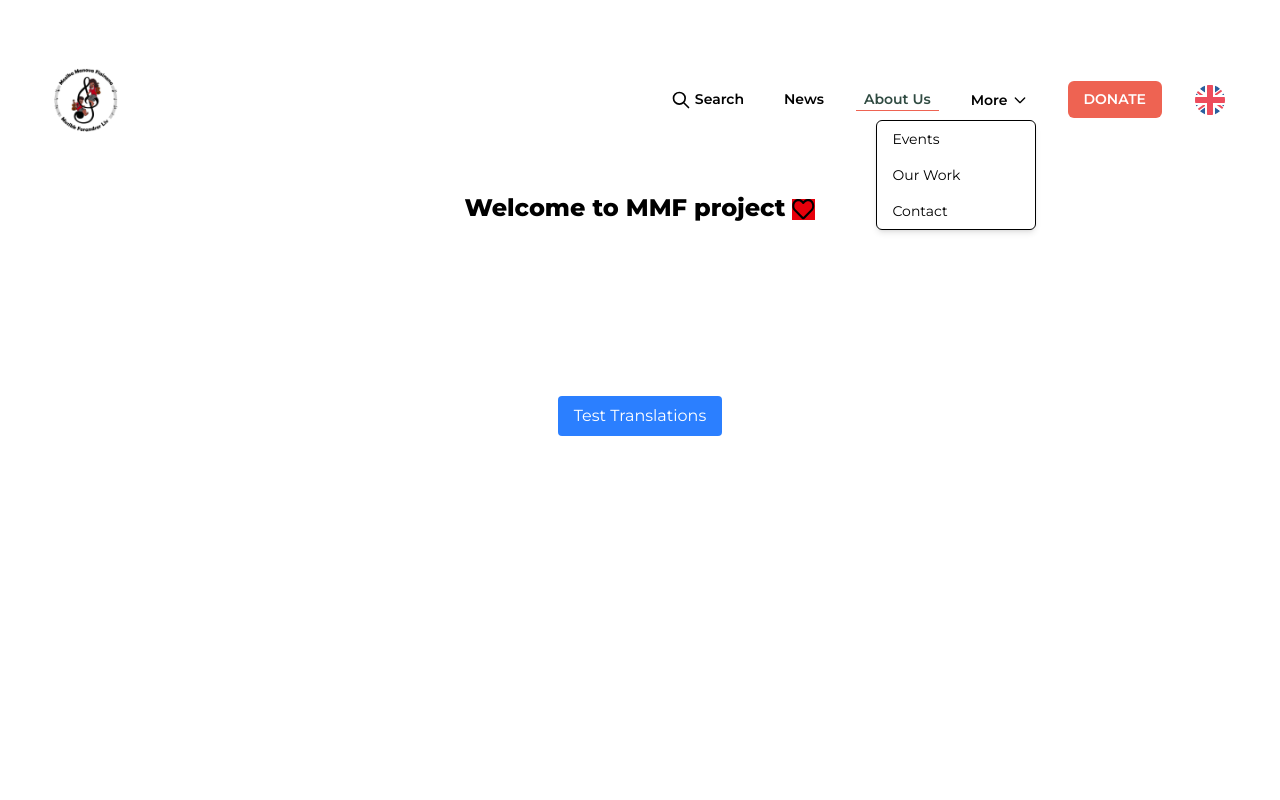
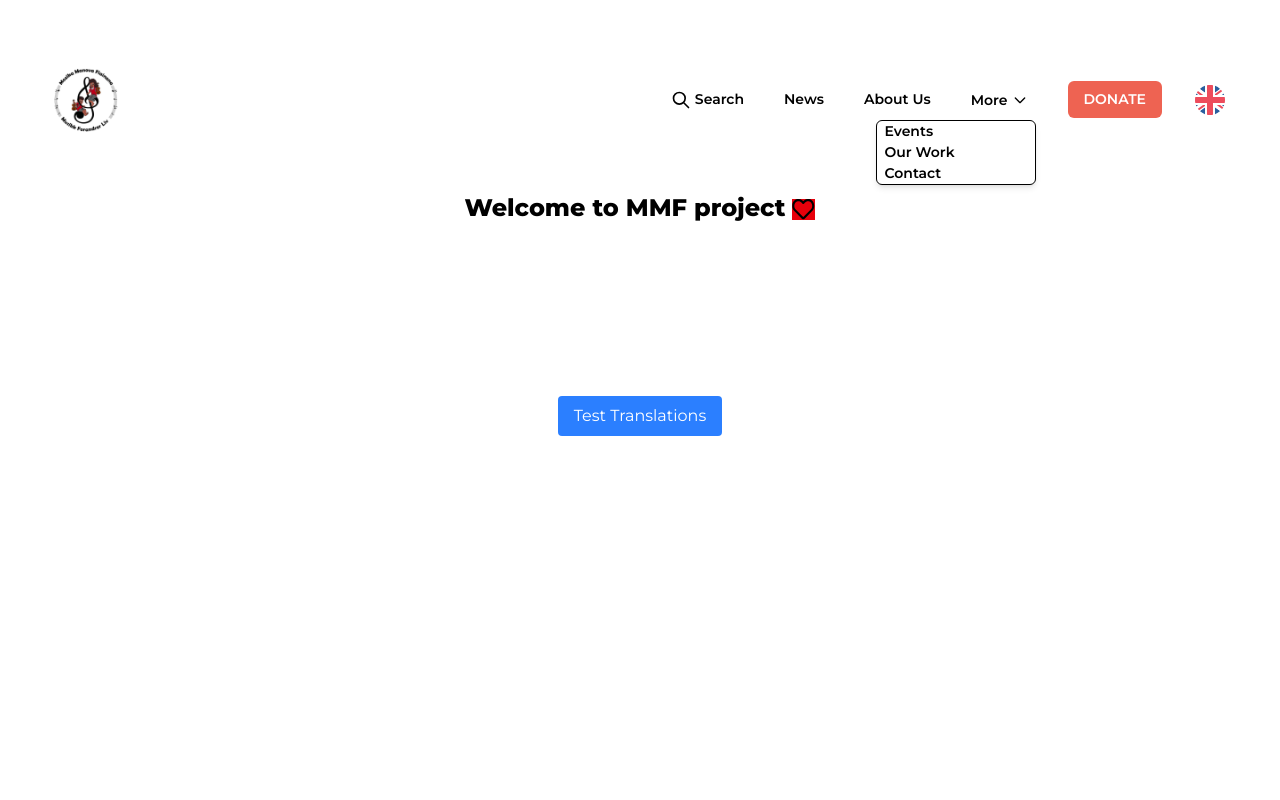
Before and after one commit to NoroffFEU/musikkforandrerliv.no, a React (Vite) app: page / in a window 1280 px wide. Both pictures are taken after a click on the button "More". Shown: the top 800 px of the page. Built offline with nearby package versions, Linux system fonts and the light colour scheme; a web font is replaced by a local one.

Commit message:
Update Navbar.jsx

```diff
--- a/src/components/Navbar.jsx
+++ b/src/components/Navbar.jsx
@@ -1,6 +1,6 @@
 import React, { useEffect, useRef, useState } from 'react';
 
-import { useNavigate } from 'react-router-dom';
+import { NavLink, useLocation, useNavigate } from 'react-router-dom';
 
 import { useTranslation } from 'react-i18next';
 
@@ -14,9 +14,9 @@ function Navbar() {
   const [isScrolled, setIsScrolled] = useState(false);
   const [isMobile, setIsMobile] = useState(false);
 
-  const [activeSection, setActiveSection] = useState('about');
+  const { t } = useTranslation();
 
-  const { t } = useTranslation();
+  const location = useLocation();
   const navigate = useNavigate();
   const searchRef = useRef(null);
   const dropdownRef = useRef(null);
@@ -35,15 +35,6 @@ function Navbar() {
     }
   };
 
-  const scrollToSection = (e, sectionId) => {
-    e.preventDefault();
-    const section = document.getElementById(sectionId);
-    if (section) {
-      section.scrollIntoView({ behavior: 'smooth' });
-      setIsMenuOpen(false);
-    }
-  };
-
   useEffect(() => {
     const handleResize = () => setIsMobile(window.innerWidth < 768);
     const handleScroll = () => setIsScrolled(window.scrollY > 10);
@@ -51,6 +42,7 @@ function Navbar() {
     handleResize();
     window.addEventListener('resize', handleResize);
     window.addEventListener('scroll', handleScroll);
+
     return () => {
       window.removeEventListener('resize', handleResize);
       window.removeEventListener('scroll', handleScroll);
@@ -79,56 +71,57 @@ function Navbar() {
     return () => document.removeEventListener('mousedown', handleClickOutside);
   }, []);
 
+  const isHome = location.pathname === '/';
+  const navbarBgClass =
+    isHome && !isScrolled && !isMobile ? 'bg-transparent' : 'bg-white shadow';
+
   useEffect(() => {
-    const handleScroll = () => {
-      const sectionIds = ['news', 'about', 'events', 'work', 'contact'];
-      let currentSection = 'about';
+    if (location.hash) {
+      const element = document.getElementById(location.hash.slice(1));
+      if (element) {
+        setTimeout(() => {
+          element.scrollIntoView({ behavior: 'smooth' });
+        }, 0);
+      }
+    }
+  }, [location]);
 
-      for (const id of sectionIds) {
-        const section = document.getElementById(id);
-        if (section) {
-          const rect = section.getBoundingClientRect();
-          if (rect.top <= 120 && rect.bottom >= 120) {
-            currentSection = id;
-            break;
-          }
-        }
-      }
-
-      setActiveSection(currentSection);
-    };
-
-    window.addEventListener('scroll', handleScroll);
-    handleScroll();
-
-    return () => window.removeEventListener('scroll', handleScroll);
-  }, []);
-
-  const navbarBgClass =
-    !isScrolled && !isMobile ? 'bg-transparent' : 'bg-white shadow';
-
-  // desktop
-
-  const getDesktopLinkClasses = (sectionId) => {
-    const isActive = activeSection === sectionId;
+  const getDesktopHashLinkClasses = (path, hash) => {
+    const isActive = location.pathname === path && location.hash === hash;
     return (
       (isActive
         ? 'text-[var(--color-alt-forest-green)] border-b border-[#EE6352]'
-        : 'text-[#000000] hover:bg-[var(--color-sunset-red)] hover:text-white hover:h-[26px] hover:rounded-md transition-all duration-200') +
+        : 'text-[#000000] hover:bg-[var(--color-sunset-red)] hover:text-white ' +
+          'hover:h-[26px] hover:rounded-md transition-all duration-200') +
       ' flex items-center font-montserrat text-[14px] font-semibold px-2'
     );
   };
 
-  // mobile
-  const getMobileLinkClasses = (sectionId) => {
-    const isActive = activeSection === sectionId;
+  const getDesktopLinkClassesNoHash = ({ isActive }) =>
+    `${
+      isActive
+        ? 'text-[var(--color-alt-forest-green)] border-b border-[#EE6352]'
+        : 'text-[#000000] hover:bg-[var(--color-sunset-red)] hover:text-white ' +
+          'hover:h-[26px] hover:rounded-md transition-all duration-200'
+    } flex items-center font-montserrat text-[14px] font-semibold px-2`;
+
+  const getMobileHashLinkClasses = (path, hash) => {
+    const isActive = location.pathname === path && location.hash === hash;
     return (
-      'block w-full py-2 px-4 font-montserrat text-[14px] font-semibold h-[54px] flex items-center rounded-[8px] transition-colors duration-200 ' +
+      'block w-full py-2 px-4 font-montserrat text-[14px] font-semibold h-[54px] ' +
+      'flex items-center rounded-[8px] transition-colors duration-200 ' +
       (isActive
         ? 'bg-[var(--color-light-green)] text-[#000000]'
         : 'hover:bg-[var(--color-light-green)] hover:text-[#000000]')
     );
   };
+
+  const getMobileLinkClassesNoHash = ({ isActive }) =>
+    'block w-full py-2 px-4 font-montserrat text-[14px] font-semibold h-[54px] ' +
+    'flex items-center rounded-[8px] transition-colors duration-200 ' +
+    (isActive
+      ? 'bg-[var(--color-light-green)] text-[#000000]'
+      : 'hover:bg-[var(--color-light-green)] hover:text-[#000000]');
 
   return (
     <>
@@ -138,7 +131,7 @@ function Navbar() {
         <div className="max-w-[1440px] mx-auto px-[54px] py-[32px] flex flex-wrap items-center gap-[10px] h-[199px]">
           <div
             className="flex-shrink-0 cursor-pointer"
-            onClick={() => window.scrollTo({ top: 0, behavior: 'smooth' })}
+            onClick={() => navigate('/')}
           >
             <img
               src="/assets/placeholder-images/logo.png"
@@ -206,21 +199,18 @@ function Navbar() {
               )}
             </div>
 
-            <a
-              href="#news"
-              onClick={(e) => scrollToSection(e, 'news')}
-              className={getDesktopLinkClasses('news')}
+            <NavLink
+              to="/news#latestNewsSection"
+              className={() =>
+                getDesktopHashLinkClasses('/news', '#latestNewsSection')
+              }
             >
               {t('common.header.news')}
-            </a>
+            </NavLink>
 
-            <a
-              href="#about"
-              onClick={(e) => scrollToSection(e, 'about')}
-              className={getDesktopLinkClasses('about')}
-            >
+            <NavLink to="/about" className={getDesktopLinkClassesNoHash}>
               {t('common.header.aboutUs')}
-            </a>
+            </NavLink>
 
             <div className="relative" ref={dropdownRef}>
               <button
@@ -245,39 +235,35 @@ function Navbar() {
 
               {isDropdownOpen && (
                 <div className="absolute right-0 mt-2 w-40 bg-white border shadow-md rounded-md z-10">
-                  <a
-                    href="#events"
-                    onClick={(e) => scrollToSection(e, 'events')}
-                    className="block px-4 py-2 text-sm rounded-md hover:bg-[var(--color-sunset-red)] hover:text-white transition-all duration-200"
+                  <NavLink
+                    to="/news#eventsSection"
+                    className={() =>
+                      getDesktopHashLinkClasses('/news', '#eventsSection')
+                    }
                   >
                     {t('common.header.events')}
-                  </a>
+                  </NavLink>
 
-                  <a
-                    href="#work"
-                    onClick={(e) => scrollToSection(e, 'work')}
-                    className="block px-4 py-2 text-sm rounded-md hover:bg-[var(--color-sunset-red)] hover:text-white transition-all duration-200"
-                  >
+                  <NavLink to="/work" className={getDesktopLinkClassesNoHash}>
                     {t('common.header.ourWork')}
-                  </a>
+                  </NavLink>
 
-                  <a
-                    href="#contact"
-                    onClick={(e) => scrollToSection(e, 'contact')}
-                    className="block px-4 py-2 text-sm rounded-md hover:bg-[var(--color-sunset-red)] hover:text-white transition-all duration-200"
+                  <NavLink
+                    to="/contact"
+                    className={getDesktopLinkClassesNoHash}
                   >
                     {t('common.header.contact')}
-                  </a>
+                  </NavLink>
                 </div>
               )}
             </div>
 
-            <button
-              onClick={() => navigate('/donate')}
+            <NavLink
+              to="/donate"
               className="ml-2 px-4 py-2 rounded-md bg-[var(--color-sunset-red)] hover:bg-[var(--color-hover-red)] text-white font-montserrat text-[14px] uppercase font-semibold"
             >
               {t('common.header.donate')}
-            </button>
+            </NavLink>
 
             <SelectLanguageButton variant="iconOnly" className="ml-2" />
           </div>
@@ -367,55 +353,55 @@ function Navbar() {
               )}
             </div>
 
-            <a
-              href="#news"
-              onClick={(e) => scrollToSection(e, 'news')}
-              className={getMobileLinkClasses('news')}
+            <NavLink
+              to="/news#latestNewsSection"
+              className={() =>
+                getMobileHashLinkClasses('/news', '#latestNewsSection')
+              }
+              onClick={toggleMenu}
             >
               {t('common.header.news')}
-            </a>
+            </NavLink>
 
-            <a
-              href="#about"
-              onClick={(e) => scrollToSection(e, 'about')}
-              className={getMobileLinkClasses('about')}
+            <NavLink
+              to="/about"
+              className={getMobileLinkClassesNoHash}
+              onClick={toggleMenu}
             >
               {t('common.header.aboutUs')}
-            </a>
+            </NavLink>
 
-            <a
-              href="#events"
-              onClick={(e) => scrollToSection(e, 'events')}
-              className={getMobileLinkClasses('events')}
+            <NavLink
+              to="/news#eventsSection"
+              className={() =>
+                getMobileHashLinkClasses('/news', '#eventsSection')
+              }
+              onClick={toggleMenu}
             >
               {t('common.header.events')}
-            </a>
-
-            <a
-              href="#work"
-              onClick={(e) => scrollToSection(e, 'work')}
-              className={getMobileLinkClasses('work')}
+            </NavLink>
+            <NavLink
+              to="/work"
+              className={getMobileLinkClassesNoHash}
+              onClick={toggleMenu}
             >
               {t('common.header.ourWork')}
-            </a>
-
-            <a
-              href="#contact"
-              onClick={(e) => scrollToSection(e, 'contact')}
-              className={getMobileLinkClasses('contact')}
+            </NavLink>
+            <NavLink
+              to="/contact"
+              className={getMobileLinkClassesNoHash}
+              onClick={toggleMenu}
             >
               {t('common.header.contact')}
-            </a>
+            </NavLink>
 
-            <button
-              onClick={() => {
-                toggleMenu();
-                navigate('/donate');
-              }}
-              className="block py-3 mt-4 w-full text-center rounded-md bg-[var(--color-sunset-red)] hover:bg-[var(--color-hover-red)] text-white font-montserrat text-[14px] uppercase font-semibold"
+            <NavLink
+              to="/donate"
+              className="block py-3 mt-4 text-center rounded-md bg-[var(--color-sunset-red)] hover:bg-[var(--color-hover-red)] text-white font-montserrat text-[14px] uppercase font-semibold"
+              onClick={toggleMenu}
             >
               {t('common.header.donate')}
-            </button>
+            </NavLink>
 
             <SelectLanguageButton variant="withText" className="mt-2 w-full" />
           </div>
```
